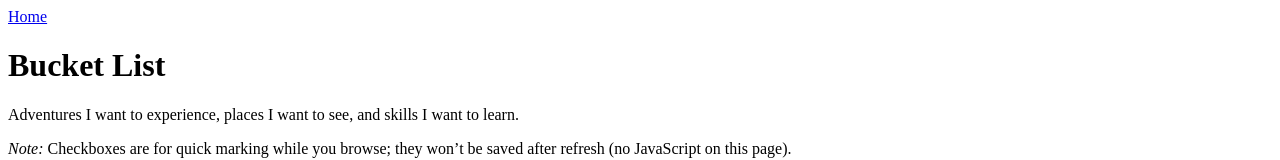
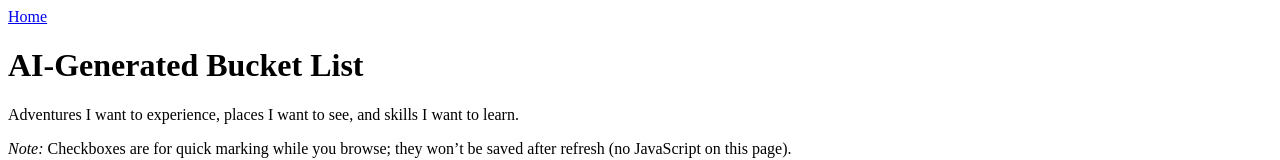
Before and after one commit to CSCE331-Fall2025/HZhu-Project-1, a plain HTML site: page bucket_list.html in a window 1280 px wide. Shown: the top 160 px of the page. Drawn offline with Linux system fonts and the light colour scheme.

Commit message:
Labelled AI-generated page

```diff
--- a/bucket_list.html
+++ b/bucket_list.html
@@ -10,7 +10,7 @@
 <body>
   <!-- Optional: replace with your site's header/nav -->
   <header>
-    <h1>Bucket List</h1>
+    <h1>AI-Generated Bucket List</h1>
     <p>Adventures I want to experience, places I want to see, and skills I want to learn.</p>
     <p><em>Note:</em> Checkboxes are for quick marking while you browse; they won’t be saved after refresh (no JavaScript on this page).</p>
   </header>
```
Also changed, not shown: index.html (+1 -1 lines).
